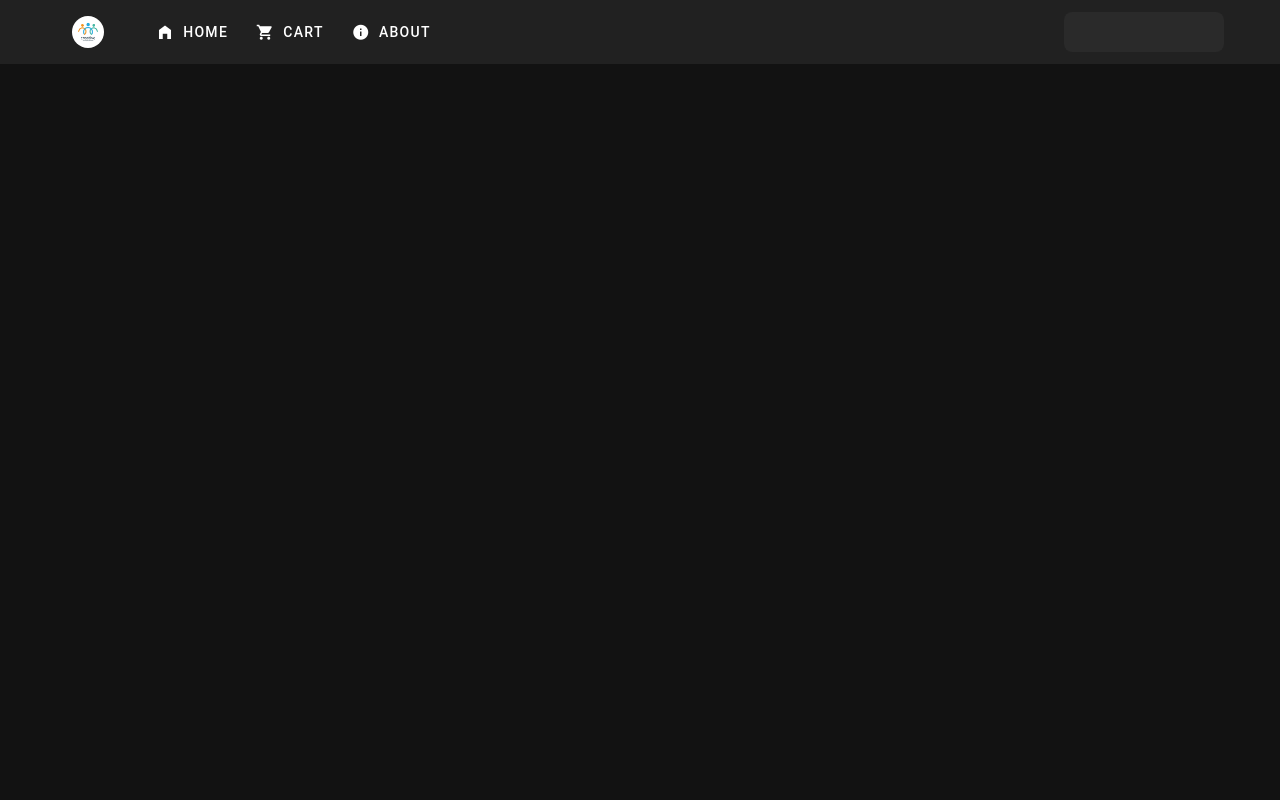
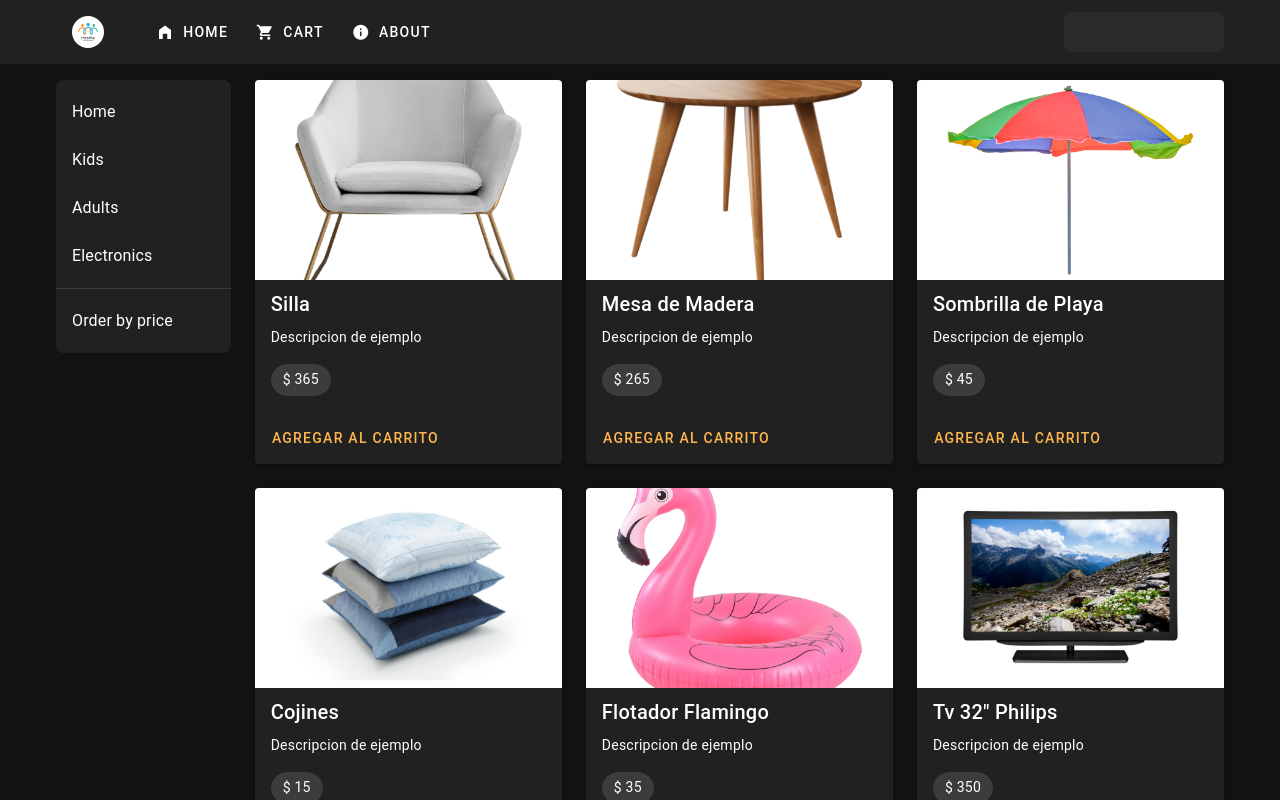
Before and after one commit to yanethirv/vue3-ecommerce, a Vue app: page /category/1 in a window 1280 px wide. Before the commit this address had no page. Shown: the top 800 px of the page. Built offline with nearby package versions, Linux system fonts and the light colour scheme.

Commit message:
Creacion de rutas para categorias - programmatic navigation

```diff
--- a/src/components/CategoryList.vue
+++ b/src/components/CategoryList.vue
@@ -12,6 +12,17 @@ export default {
                 {id: 4, name: 'Electronics', description: 'Tv, Laptops'},
             ] as Category[]
         };
+    },
+    methods: {
+        selectCategory(categoryId: number) {
+            this.$router.push(
+                {
+                    name: "category",
+                    params: { categoryId }
+                }
+            );
+
+        }
     }
 }
 
@@ -24,8 +35,12 @@ export default {
                 v-for="category in categories"
                 :key="category.id"
                 link
-                :title="category.name"
-            ></v-list-item>
+                @click="selectCategory(category.id)"
+            >
+                <v-list-item-title>
+                    {{ category.name }}
+                </v-list-item-title>
+            </v-list-item>
 
             <v-divider class="my-2"></v-divider>
 
--- a/src/router/index.ts
+++ b/src/router/index.ts
@@ -7,7 +7,12 @@ const router = createRouter({
     {
       path: '/',
       name: 'home',
-      component: HomeView
+      component: () => import('../views/HomeView.vue')
+    },
+    {
+      path: '/category/:categoryId',
+      name: 'category',
+      component: () => import('../views/HomeView.vue')
     },
     {
       path: '/cart',
```
